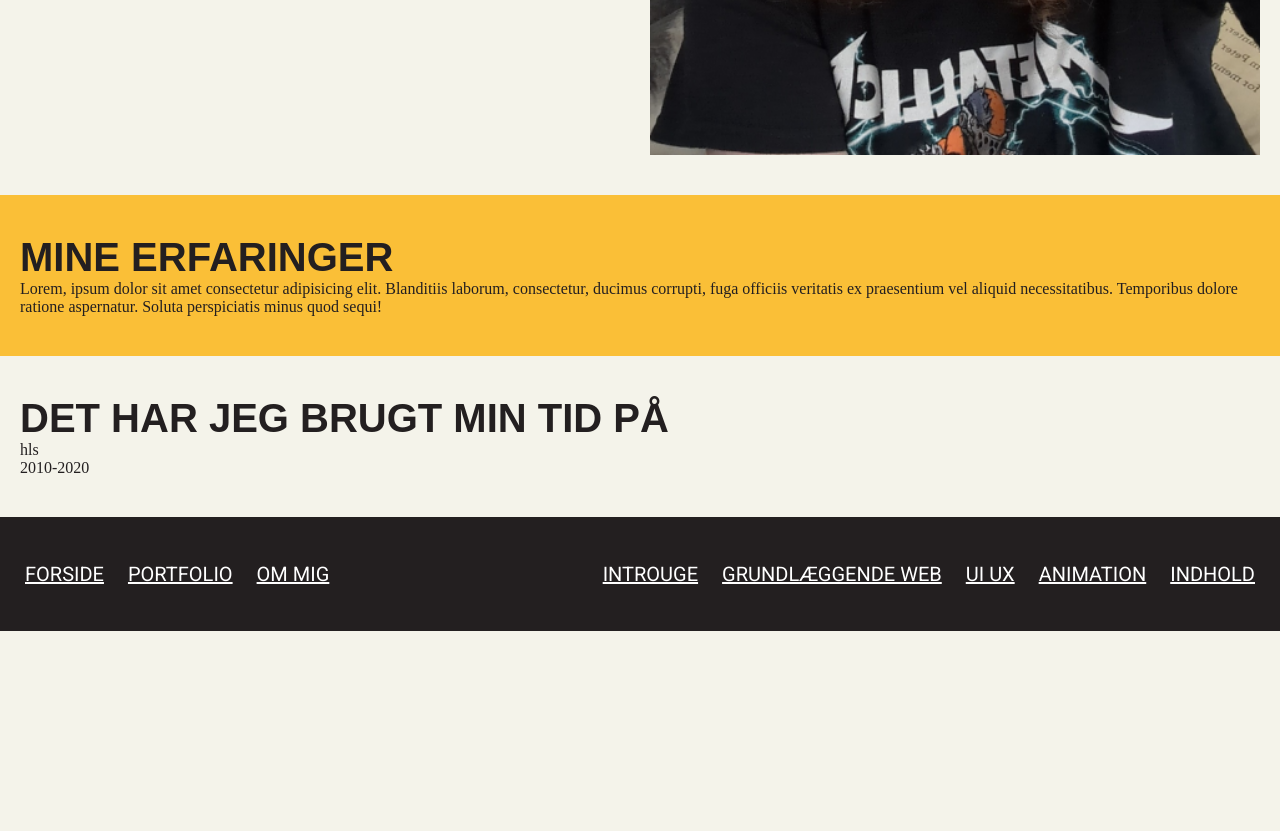
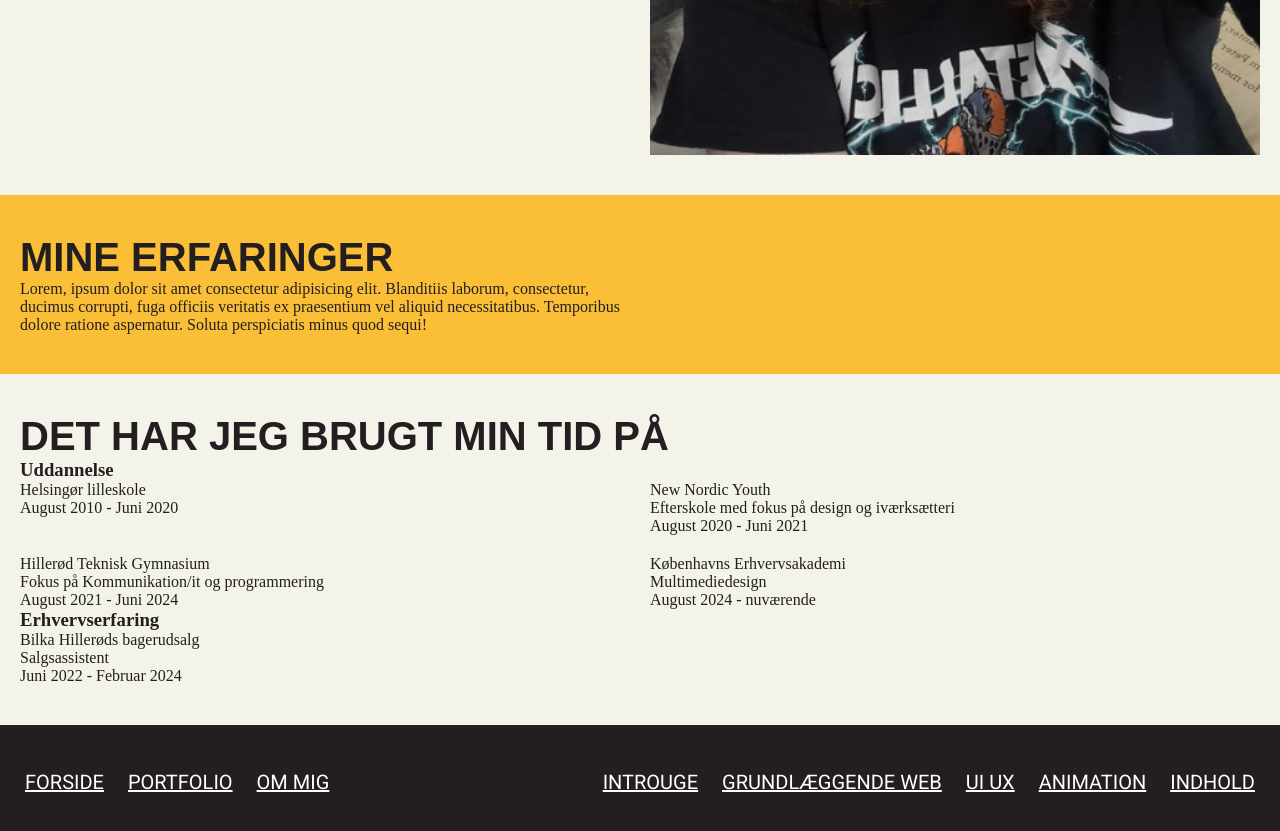
Before and after one commit to pekr0002/portfolio-eksamen, a plain HTML site: page om_mig.html in a window 1280 px wide. Shown: the part 605-1436 px from the top of the page. Before the commit the page ends 1236 px from the top, so only its background shows below. Drawn offline with Linux system fonts and the light colour scheme; a web font is replaced by a local one.

Commit message:
om mig v2

```diff
--- a/om_mig.html
+++ b/om_mig.html
@@ -48,16 +48,47 @@
           <img src="img/me.png" alt="" />
         </div>
       </section>
-      <section class="yellow">
-        <h2>mine erfaringer</h2>
-        Lorem, ipsum dolor sit amet consectetur adipisicing elit. Blanditiis laborum, consectetur, ducimus corrupti, fuga officiis veritatis ex praesentium vel aliquid necessitatibus. Temporibus dolore ratione aspernatur. Soluta perspiciatis minus quod sequi!
+
+      <section class="yellow grid_1-1">
+        <div class="col1">
+          <h2>mine erfaringer</h2>
+          Lorem, ipsum dolor sit amet consectetur adipisicing elit. Blanditiis laborum, consectetur, ducimus corrupti, fuga officiis veritatis ex praesentium vel aliquid necessitatibus. Temporibus dolore ratione aspernatur. Soluta perspiciatis minus quod sequi!
+        </div>
+        <div class="col2">
+          <!-- billede showcase af forskellige programmer -->
+        </div>
       </section>
       <section>
         <h2>det har jeg brugt min tid på</h2>
-        <dl class="cv">
+        <h3>Uddannelse</h3>
+        <dl class="uddannelse grid_1-1">
           <div class="punkt">
-            <dt>hls</dt>
-            <dd>2010-2020</dd>
+            <dt>Helsingør lilleskole</dt>
+            <dd>August 2010 - Juni 2020</dd>
+          </div>
+          <div class="punkt">
+            <dt>New Nordic Youth</dt>
+            <dd>Efterskole med fokus på design og iværksætteri</dd>
+            <dd>August 2020 - Juni 2021</dd>
+          </div>
+          <div class="punkt">
+            <dt>Hillerød Teknisk Gymnasium</dt>
+            <dd>Fokus på Kommunikation/it og programmering</dd>
+            <dd>August 2021 - Juni 2024</dd>
+          </div>
+          <div class="punkt">
+            <dt>Københavns Erhvervsakademi</dt>
+            <dd>Multimediedesign</dd>
+            <dd>August 2024 - nuværende</dd>
+          </div>
+        </dl>
+
+        <h3>Erhvervserfaring</h3>
+        <dl class="arbejde grid_1-1">
+          <div class="punkt">
+            <dt>Bilka Hillerøds bagerudsalg</dt>
+            <dd>Salgsassistent</dd>
+            <dd>Juni 2022 - Februar 2024</dd>
           </div>
         </dl>
       </section>
```
